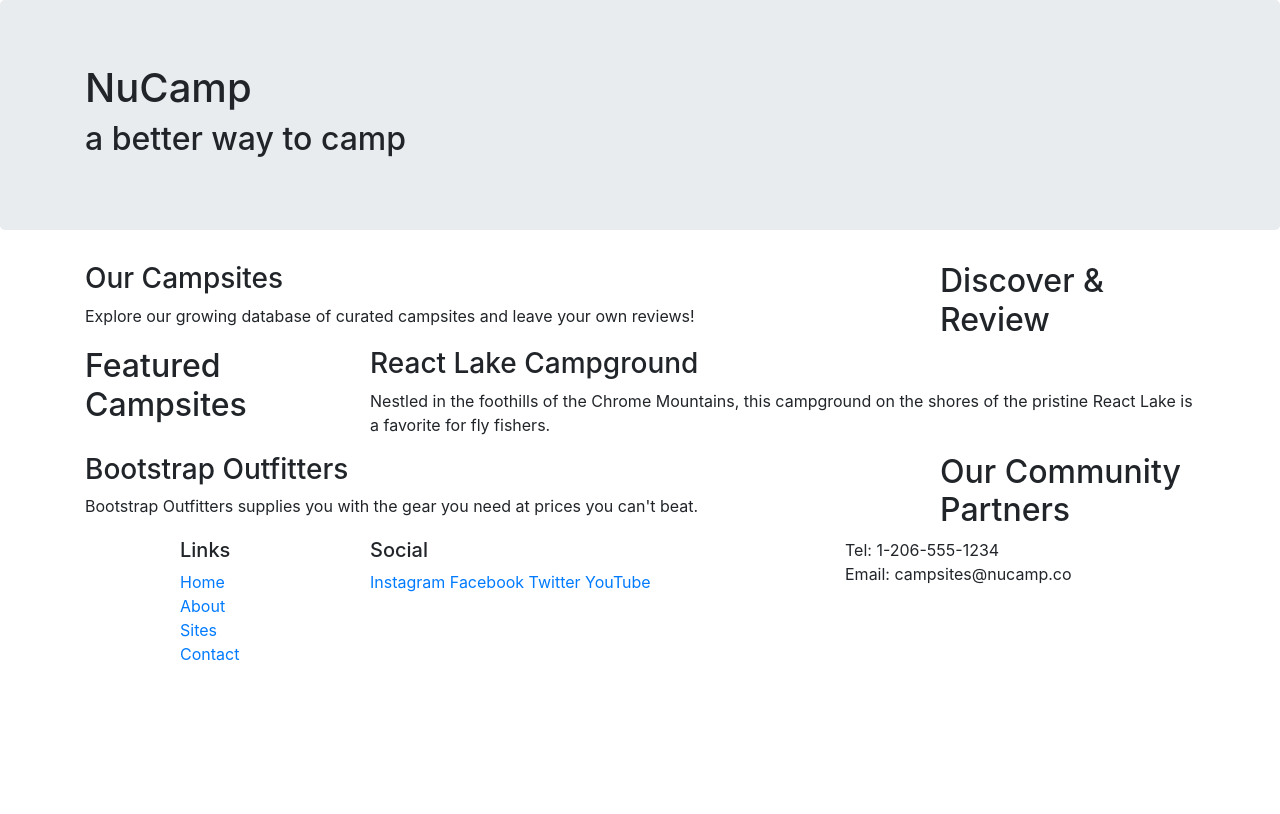
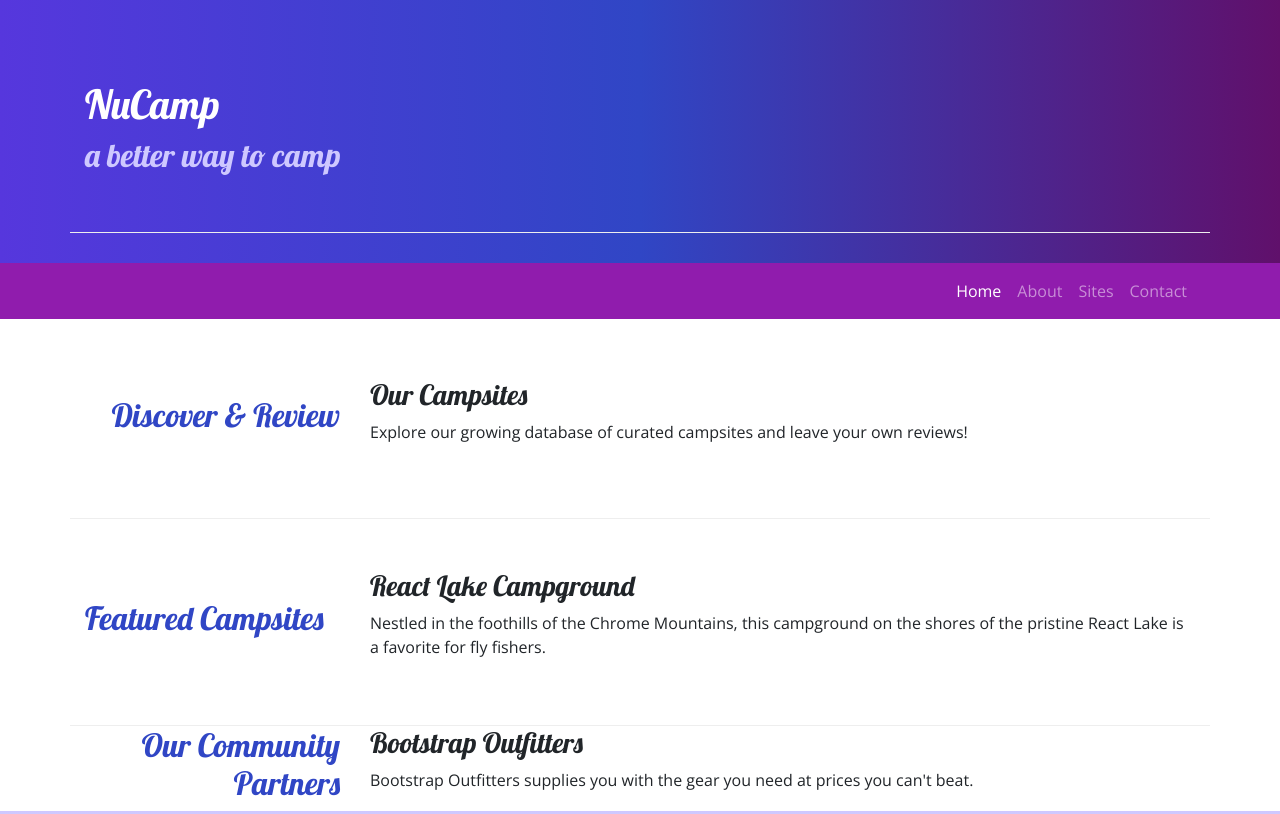
Before and after one commit to RebeccaOlatunde/nucampsite, a website: page index.html in a window 1280 px wide. Shown: the top 814 px of the page. Drawn offline with nearby package versions, Linux system fonts and the light colour scheme.

Commit message:
navbar and breadcrumbs

```diff
--- /dev/null
+++ b/css/styles.css
@@ -0,0 +1,37 @@
+body {
+    font-family: "Open Sans", sans-serif;
+}
+
+h1, h2, h3 {
+    font-family: "Lobster", cursive;
+}
+
+h2 {
+    color: #3046C5;
+}
+
+header h2 {
+    color: #CEC8FF;
+}
+
+footer {
+    background-image: linear-gradient(#CEC8FF, white);
+    padding: 20px 0;
+}
+
+.navbar {
+     background-color: #901CAD;
+}
+
+.jumbotron {
+    padding: 30px;
+    background-image: linear-gradient(to right, #5637DD, #3046C5, #60106B);
+    color: white;
+    margin: 0;
+}
+
+.row-content {
+    padding: 50px 0;
+    border-bottom: 1px ridge;
+    min-height: 200px;
+}
--- a/index.html
+++ b/index.html
@@ -2,21 +2,20 @@
 <html lang="en">
 
 <head>
-    <!-- Required meta tags always come first -->
-    <meta charset="utf-8" />
+    <meta charset="utf-8"/>
     <meta name="viewport" content="width=device-width, initial-scale=1" />
+    <link rel="stylesheet" href="node_modules/bootstrap/dist/css/bootstrap.min.css"/>
+    <link rel="stylesheet" href="https://fonts.googleapis.com/css?family=Lobster|Open+Sans" />
+    <link rel="stylesheet" href="css/styles.css">
+    <title>NuCamp: A Better Way To Camp</title>
 
-    <!-- Bootstrap CSS -->
-    <link rel="stylesheet" href="node_modules/bootstrap/dist/css/bootstrap.min.css" />
-
-    <title>NuCamp: A Better Way To Camp</title>
 </head>
 
 <body>
 
-    <header class="jumbotron">
+    <header class="jumbotron jumbotron-fluid">
         <div class="container">
-            <div class="row">
+            <div class="row row-content align-items-center">
                 <div class="col">
                     <h1>NuCamp</h1>
                     <h2>a better way to camp</h2>
@@ -25,36 +24,49 @@
         </div>
     </header>
 
-    <div>
+    <nav class= "navbar navbar-expand-sm navbar-dark sticky-top">
       <div class="container">
-            <div class="row">
-                <div class="col-sm-4 order-sm-last col-md-3">
-                    <h2>Discover & Review</h2>
+       <button class="navbar-toggler ml-auto" type="button" data-toggle="collapse"  data-target="#nucampNavbar">
+          <span class="navbar-toggler-icon"></span>
+       </button>
+        <div class="collapse navbar-collapse" id="nucampNavbar"></div>
+           <ul class="navbar-nav">
+             <li class="nav-item active"><a class="nav-link" href="#">Home</a></li>
+             <li class="nav-item"><a class="nav-link" href="aboutus.html">About</a></li>
+             <li class="nav-item"><a class="nav-link" href="#">Sites</a></li>
+             <li class="nav-item"><a class="nav-link" href="#">Contact</a></li>
+          </ul>
+        </div>
+    </nav>
+
+    <div class="container">
+        <div class="row row-content align-items-center ">
+            <div class="col-sm-4 col-md-3">
+               <h2 class="text-sm-right">Discover & Review</h2>
             </div>
             <div class="col">
                 <h3>Our Campsites</h3>
-                    <p>Explore our growing database of curated campsites and leave your own reviews!</p>
+                <p class="d-none d-sm-block">Explore our growing database of curated campsites and leave your own reviews!</p>
+            </div>
+        </div>
+
+        <div class="row row-content align-items-center">
+            <div class="col-sm-4 col-md-3">
+                <h2>Featured Campsites</h2>
+            </div>
+            <div class="col">
+                <h3>React Lake Campground</h3>
+        		<p class="d-none d-sm-block">Nestled in the foothills of the Chrome Mountains, this campground on the shores of the pristine React Lake is a favorite for fly fishers.</p>
    			</div>
         </div>
 
         <div class="row">
             <div class="col-sm-4 col-md-3">
-                    <h2>Featured Campsites</h2>
-                </div>
-                <div class="col">
-                    <h3>React Lake Campground</h3>
-                    <p>Nestled in the foothills of the Chrome Mountains, this campground on the shores of the pristine React Lake is a favorite for fly fishers.</p>
-                   </div>
-            </div>
-
-            <div class="row">
-                <div class="col-sm-4 order-sm-last col-md-3">
-                    <h2>Our Community Partners</h2>
+                <h2 class="text-sm-right">Our Community Partners</h2>
             </div>
             <div class="col">
                 <h3>Bootstrap Outfitters</h3>
-                    <p>Bootstrap Outfitters supplies you with the gear you need at prices you can't beat.</p>
-                </div>
+        		<p class="d-none d-sm-block">Bootstrap Outfitters supplies you with the gear you need at prices you can't beat.</p>
             </div>
         </div>
     </div>
@@ -66,31 +78,28 @@
                     <h5>Links</h5>
                     <ul class="list-unstyled">
                         <li><a href="#">Home</a></li>
-                        <li><a href="#">About</a></li>
+                        <li><a href="aboutus.html">About</a></li>
                         <li><a href="#">Sites</a></li>
                         <li><a href="#">Contact</a></li>
                     </ul>
                 </div>
-                <div class="col-6 col-sm-5">
+                <div class="col-6 col-sm-5 text-center">
                 	<h5>Social</h5>
                     <a href="http://instagram.com/">Instagram</a>
                     <a href="http://facebook.com/">Facebook</a>
                     <a href="http://twitter.com/">Twitter</a>
                     <a href="http://youtube.com/">YouTube</a>
                 </div>
-                <div class="col-sm-4">
+                <div class="col-sm-4 text-center">
                     Tel: 1-206-555-1234<br />
                     Email: campsites@nucamp.co
                 </div>
            </div>
         </div>
     </footer>
-
-<!-- jQuery must come first, then Popper.js, then the Bootstrap JavaScript plugins.-->
 <script src="node_modules/jquery/dist/jquery.slim.min.js"></script>
 <script src="node_modules/popper.js/dist/umd/popper.min.js"></script>
 <script src="node_modules/bootstrap/dist/js/bootstrap.min.js"></script>
-
 </body>
 
 </html>
```
Also changed, not shown: aboutus.html (added, +112 -0 lines). Lines whose indentation alone changed are shown as unchanged.
